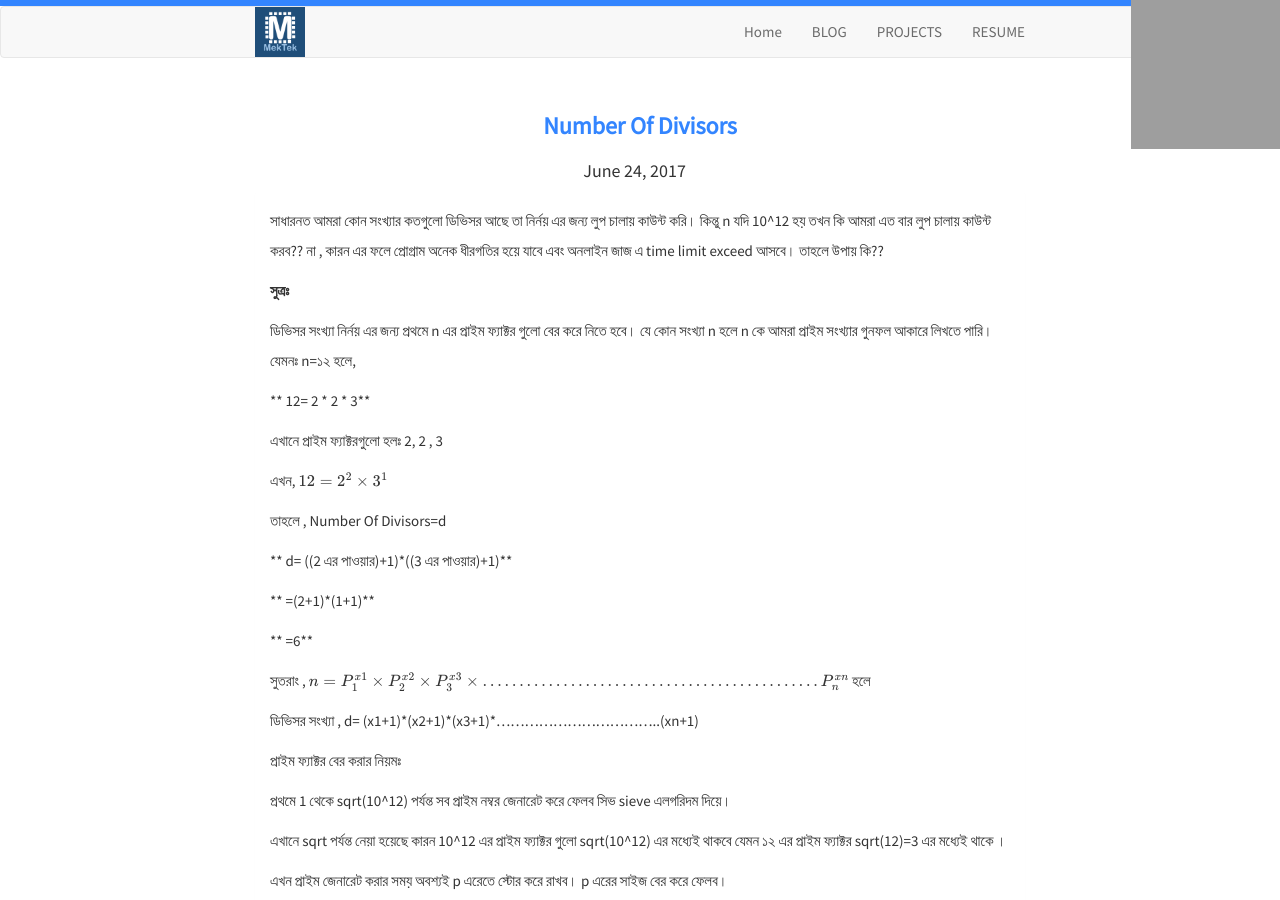
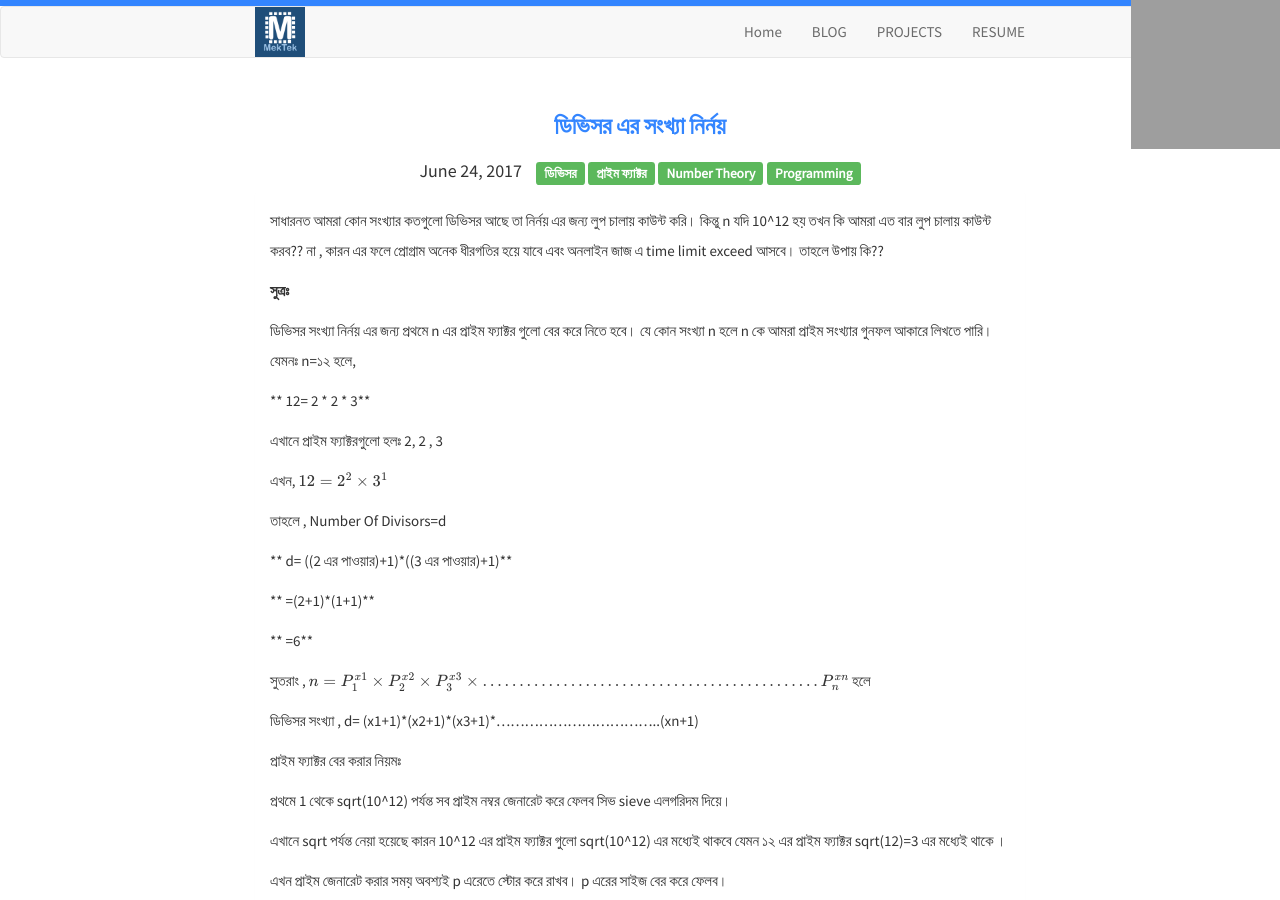
Before and after one commit to MekTekBD/shawon, a Jekyll site: the page built from _posts/tutorial/2017-06-24-number-of-divisors.md, in a window 1280 px wide and 900 px high. Built offline with Jekyll 4.4.1, drawn with Linux system fonts in a browser that asks for light colours; nearby versions of some CDN libraries; our own code applies the rules of GitHub Pages for plain Markdown files; library files that are not in the unit come from our copies; formulas are drawn with MathJax 3; comment, search, counter and statistics services are not loaded; grey boxes are pictures that could not be loaded.

Commit message:
Update 2017-06-24-number-of-divisors.md

```diff
--- a/_posts/tutorial/2017-06-24-number-of-divisors.md
+++ b/_posts/tutorial/2017-06-24-number-of-divisors.md
@@ -1,3 +1,15 @@
+---
+layout: post
+title:  ডিভিসর এর সংখ্যা নির্নয়
+categories: [tutorial]
+tags:
+- ডিভিসর
+- প্রাইম ফ্যাক্টর
+- Number Theory
+- Programming
+---
+
+
 সাধারনত আমরা  কোন সংখ্যার কতগুলো ডিভিসর আছে তা নির্নয় এর জন্য লুপ চালায় কাউন্ট করি। কিন্তু n যদি 10^12 হয় তখন কি আমরা এত বার লুপ চালায় কাউন্ট করব?? না , কারন এর ফলে প্রোগ্রাম অনেক ধীরগতির হয়ে যাবে এবং অনলাইন জাজ এ time limit exceed আসবে। তাহলে উপায় কি??
 
 **সুত্রঃ**
```
